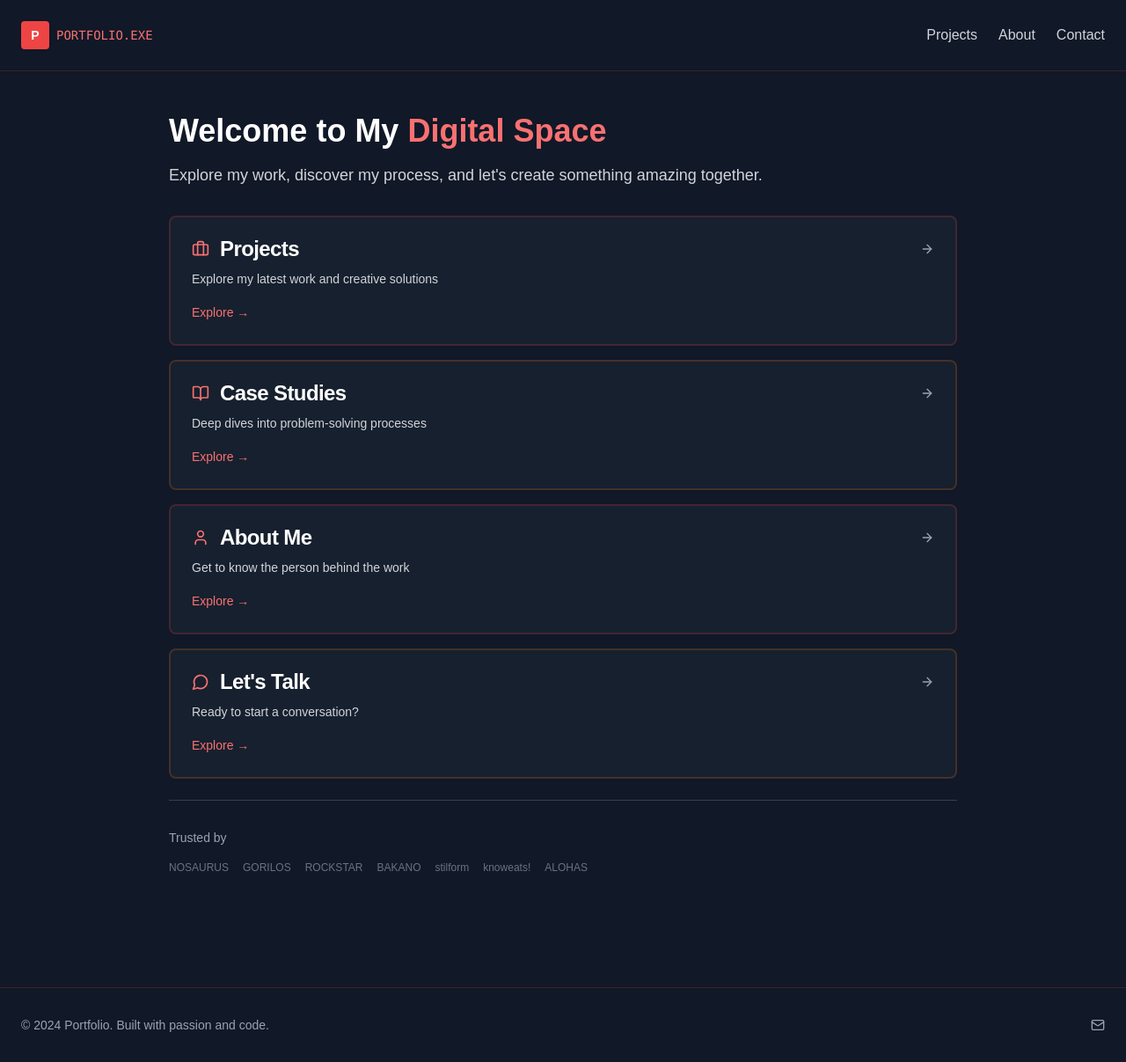
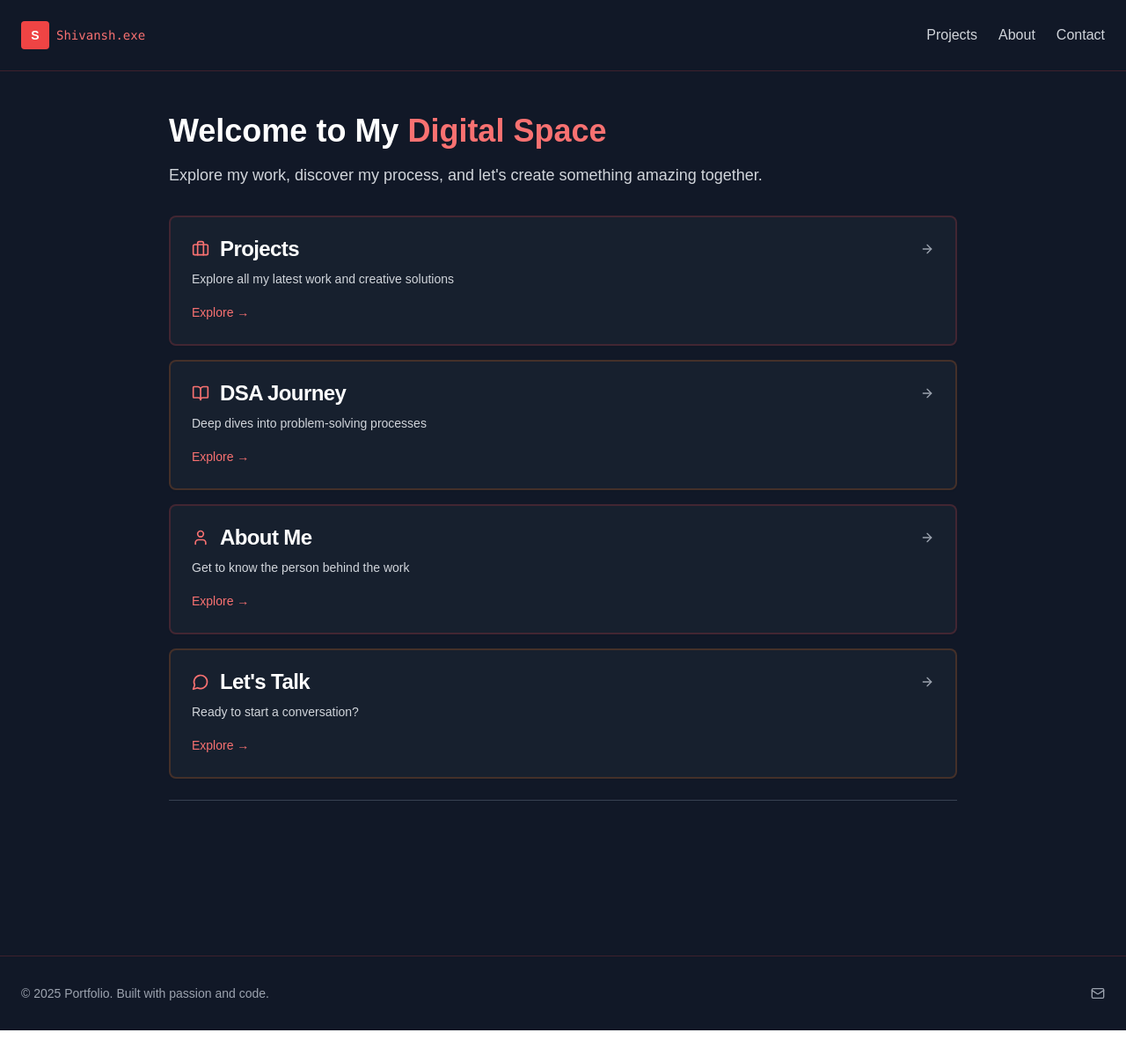
Before and after one commit to thecahintosh/portfolio-website, a Next.js app: page / in a window 1280 px wide. Shown: the whole page at 88% size. After the commit the page ends 1171 px from the top, so only its background shows below. Built offline with nearby package versions, Linux system fonts and the light colour scheme.

Commit message:
Update page.tsx

```diff
--- a/app/page.tsx
+++ b/app/page.tsx
@@ -6,13 +6,13 @@ import { ArrowRight, User, Briefcase, BookOpen, MessageCircle, Mail } from "luci
 const portfolioSections = [
   {
     title: "Projects",
-    description: "Explore my latest work and creative solutions",
+    description: "Explore all my latest work and creative solutions",
     href: "/projects",
     icon: Briefcase,
     color: "border-red-500/20 hover:border-red-500/40",
   },
   {
-    title: "Case Studies",
+    title: "DSA Journey",
     description: "Deep dives into problem-solving processes",
     href: "/case-studies",
     icon: BookOpen,
@@ -34,19 +34,18 @@ const portfolioSections = [
   },
 ]
 
-const clients = ["NOSAURUS", "GORILOS", "ROCKSTAR", "BAKANO", "stilform", "knoweats!", "ALOHAS"]
+const clients = [""]
 
 export default function HomePage() {
   return (
     <div className="min-h-screen bg-gray-900 text-white">
-      {/* Header */}
       <header className="border-b border-red-500/20 p-6">
         <div className="container mx-auto flex items-center justify-between">
           <div className="flex items-center space-x-2">
             <div className="w-8 h-8 bg-red-500 rounded-sm flex items-center justify-center">
-              <span className="text-white font-bold text-sm">P</span>
+              <span className="text-white font-bold text-sm">S</span>
             </div>
-            <span className="text-red-400 font-mono text-sm">PORTFOLIO.EXE</span>
+            <span className="text-red-400 font-mono text-sm">Shivansh.exe</span>
           </div>
           <nav className="hidden md:flex space-x-6">
             <Link href="/projects" className="text-gray-300 hover:text-red-400 transition-colors">
@@ -61,11 +60,8 @@ export default function HomePage() {
           </nav>
         </div>
       </header>
-
-      {/* Main Content */}
       <main className="container mx-auto px-6 py-12">
         <div className="max-w-4xl mx-auto">
-          {/* Navigation Cards */}
           <div className="space-y-6">
             <div className="mb-8">
               <h1 className="text-4xl font-bold mb-4">
@@ -110,10 +106,8 @@ export default function HomePage() {
                 )
               })}
             </div>
-
-            {/* Client Logos */}
             <div className="mt-12 pt-8 border-t border-gray-700">
-              <p className="text-gray-400 text-sm mb-4">Trusted by</p>
+              <p className="text-gray-400 text-sm mb-4"></p>
               <div className="flex flex-wrap gap-4 text-xs text-gray-500">
                 {clients.map((client, index) => (
                   <span key={index} className="hover:text-red-400 transition-colors cursor-default">
@@ -125,12 +119,10 @@ export default function HomePage() {
           </div>
         </div>
       </main>
-
-      {/* Footer */}
       <footer className="border-t border-red-500/20 mt-20">
         <div className="container mx-auto px-6 py-8">
           <div className="flex flex-col md:flex-row justify-between items-center">
-            <p className="text-gray-400 text-sm">© 2024 Portfolio. Built with passion and code.</p>
+            <p className="text-gray-400 text-sm">© 2025 Portfolio. Built with passion and code.</p>
             <div className="flex space-x-4 mt-4 md:mt-0">
               <Link href="/contact" className="text-gray-400 hover:text-red-400 transition-colors">
                 <Mail className="w-4 h-4" />
```
